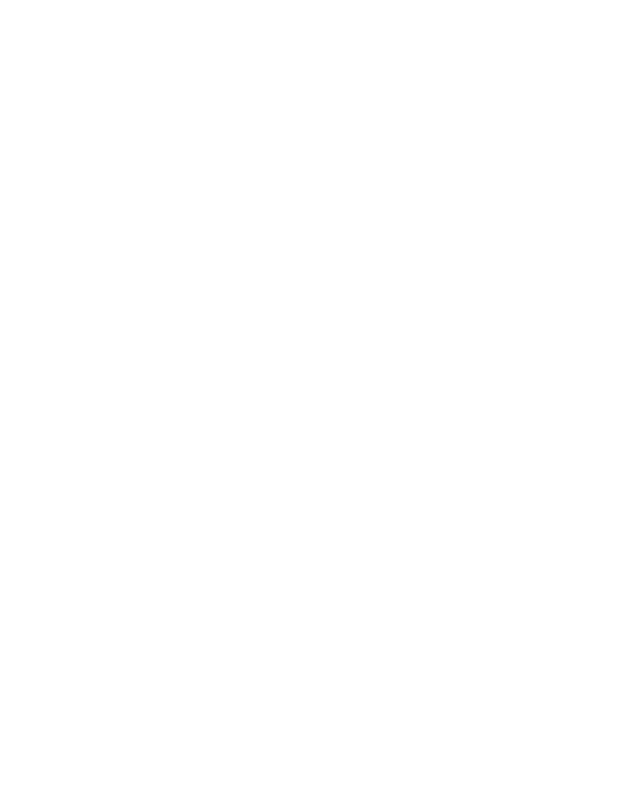
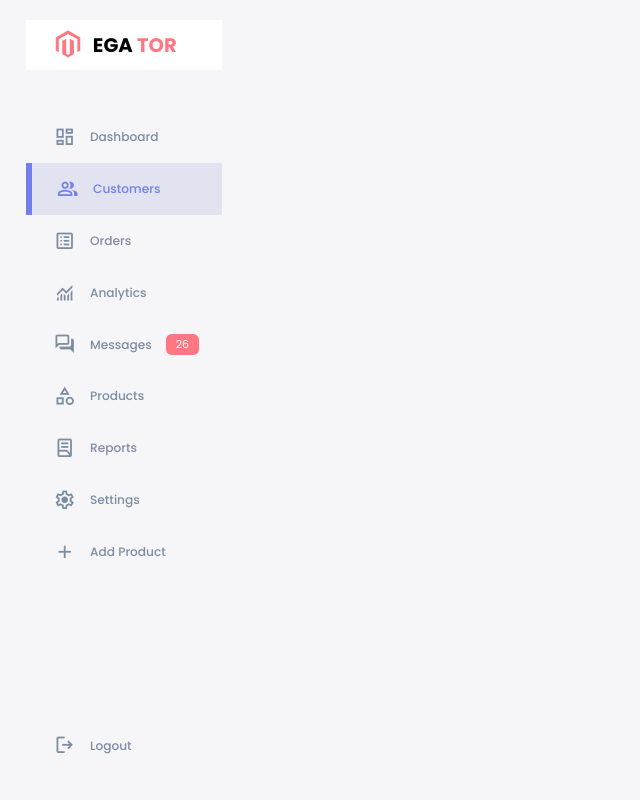
Before and after one commit to Hassan-Hammoud/AdminDashboard-W5, a plain HTML site: page index.html in a window 1280 px wide. Shown: the whole page, without its empty margins (0-640 px from the left). Drawn offline with nearby package versions, Linux system fonts and the light colour scheme.

Commit message:
finished aside bar  section with css style

```diff
--- a/index.html
+++ b/index.html
@@ -8,20 +8,14 @@
     </title>
 
     <link rel="stylesheet" href="./style.css" />
-
-    <!-- ICON MUI CDN  -->
     <link
+      href="https://fonts.googleapis.com/css2?family=Material+Symbols+Outlined"
       rel="stylesheet"
-      href="https://fonts.googleapis.com/icon?family=Material+Icons"
     />
 
-    <!-- FONT FAMILY  -->
-
-    <link rel="preconnect" href="https://fonts.googleapis.com" />
-    <link rel="preconnect" href="https://fonts.gstatic.com" crossorigin />
     <link
-      href="https://fonts.googleapis.com/css2?family=Montserrat:ital,wght@0,100..900;1,100..900&display=swap"
-      rel="stylesheet"
+      href="https://fonts.googleapis.com/css2?family=Material+Symbols+Outlined"
+      rel="style.css"
     />
 
     <!-- SWIPER JS SLIDER -->
@@ -31,6 +25,64 @@
     /> -->
   </head>
   <body>
+    <div class="container">
+      <aside>
+        <div class="top">
+          <div class="logo">
+            <img src="./assets/logo.png" alt="LogoImage" />
+            <h2>EGA <span class="danger">TOR</span></h2>
+          </div>
+          <div class="close" id="close-btn">
+            <span class="material-symbols-outlined"> close </span>
+          </div>
+        </div>
+        <div class="sidebar">
+          <a href="#"
+            ><span class="material-symbols-outlined"> dashboard </span>
+            <h3>Dashboard</h3></a
+          >
+          <a href="#" class="active"
+            ><span class="material-symbols-outlined"> group </span>
+            <h3>Customers</h3>
+          </a>
+          <a href="#"
+            ><span class="material-symbols-outlined"> list_alt </span>
+            <h3>Orders</h3></a
+          >
+          <a href="#"
+            ><span class="material-symbols-outlined"> monitoring </span>
+            <h3>Analytics</h3></a
+          >
+          <a href="#"
+            ><span class="material-symbols-outlined"> forum </span>
+            <h3>Messages</h3>
+            <span class="message-count">26</span></a
+          >
+          <a href="#"
+            ><span class="material-symbols-outlined"> category </span>
+            <h3>Products</h3></a
+          >
+          <a href="#"
+            ><span class="material-symbols-outlined"> lab_profile </span>
+            <h3>Reports</h3></a
+          >
+          <a href="#"
+            ><span class="material-symbols-outlined"> settings </span>
+            <h3>Settings</h3></a
+          >
+          <a href="#"
+            ><span class="material-symbols-outlined"> add </span>
+            <h3>Add Product</h3></a
+          >
+
+          <a href="#"
+            ><span class="material-symbols-outlined"> logout </span>
+            <h3>Logout</h3></a
+          >
+        </div>
+      </aside>
+    </div>
     <script src="index.js"></script>
   </body>
 </html>
+<!-- three hours and 48 minutes left  -->
--- a/style.css
+++ b/style.css
@@ -0,0 +1,244 @@
+/* Google fonts  */
+
+@import url("https://fonts.googleapis.com/css2?family=Montserrat:ital,wght@0,100..900;1,100..900&family=Poppins:ital,wght@0,100;0,200;0,300;0,400;0,500;0,600;0,700;0,800;0,900;1,100;1,200;1,300;1,400;1,500;1,600;1,700;1,800;1,900&display=swap");
+
+/* Google fonts  */
+
+/* All variables   */
+
+:root {
+  --color-primary: #7380ec;
+
+  --color-danger: #ff7782;
+
+  --color-success: #41f1b6;
+
+  --color-warning: #ffbb55;
+
+  --color-white: #fff;
+
+  --color-info-dark: #7d8da1;
+
+  --color-info-light: #dce1eb;
+
+  --color-dark: #363949;
+
+  --color-light: rgba(132, 139, 200, 0.18);
+
+  --color-primary-variant: #111e88;
+
+  --color-dark-variant: #677483;
+
+  --color-background: #f6f6f9;
+
+  --card-border-radius: 2rem;
+
+  --border-radius-1: 0.4rem;
+
+  --border-radius-2: 0.8rem;
+
+  --border-radius-3: 1.2rem;
+
+  --card-padding: 1.8rem;
+
+  --padding-1: 1.2rem;
+
+  --box-shadow: 0 2rem 3rem var(--color-light);
+}
+
+/* All variables   */
+
+* {
+  margin: 0;
+  padding: 0;
+  outline: 0;
+  appearance: none;
+  border: 0;
+  text-decoration: none;
+  list-style: none;
+  box-sizing: border-box;
+}
+
+html {
+  font-size: 14px;
+}
+
+body {
+  width: 100vw;
+  height: 100vh;
+  font-family: poppins, sans-serif;
+  font-size: 0.88rem;
+  background: var(--color-background);
+  user-select: none;
+  overflow: hidden;
+}
+
+.container {
+  display: grid;
+  width: 96%;
+  margin: 0 auto;
+  /* background: var(--color-background); */
+  gap: 1.8rem;
+  grid-template-columns: 14rem auto 23rem;
+}
+
+a {
+  color: var(--color-dark);
+}
+
+img {
+  display: block;
+  width: 100%;
+}
+
+h1 {
+  font-weight: 800;
+  font-size: 1.8rem;
+}
+
+h2 {
+  font-size: 1.4rem;
+}
+
+h3 {
+  font-size: 0.87rem;
+}
+
+h4 {
+  font-size: 0.8rem;
+}
+
+h5 {
+  font-size: 0.77rem;
+}
+
+small {
+  font-size: 0.75rem;
+}
+
+.profile-photo {
+  width: 2.8rem;
+  height: 2.8rem;
+  border-radius: 50%;
+  overflow: hidden;
+}
+
+.text-muted {
+  color: var(--color-info-dark);
+}
+
+p {
+  color: var(--color-dark-variant);
+}
+
+b {
+  color: var(--color-dark);
+}
+
+.primary {
+  color: var(--color-primary);
+}
+.danger {
+  color: var(--color-danger);
+}
+.success {
+  color: var(--color-success);
+}
+.warning {
+  color: var(--color-warning);
+}
+
+aside {
+  height: 100vh;
+}
+
+aside .top {
+  background: white;
+  display: flex;
+  align-items: center;
+  justify-content: space-between;
+  margin-top: 1.4rem;
+  padding: 10px 0 10px 2rem;
+}
+
+aside .logo {
+  display: flex;
+  gap: 0.8rem;
+}
+
+aside .logo img {
+  width: 2rem;
+  height: 2rem;
+}
+
+aside .close {
+  display: none;
+}
+
+aside .sidebar {
+  display: flex;
+  flex-direction: column;
+  height: 86vh;
+  position: relative;
+  top: 3rem;
+}
+
+aside h3 {
+  font-weight: 500;
+}
+
+aside .sidebar a {
+  display: flex;
+  color: var(--color-info-dark);
+  margin-left: 2rem;
+  gap: 1rem;
+  align-items: center;
+  position: relative;
+  height: 3.7rem;
+  transition: all 300ms ease;
+}
+
+aside .sidebar a span {
+  font-size: 1.6rem;
+  transition: all 300ms ease;
+}
+
+aside .sidebar a:last-child {
+  position: absolute;
+  bottom: 2rem;
+  width: 100%;
+}
+
+aside .sidebar a.active {
+  background: var(--color-light);
+  color: var(--color-primary);
+  margin-left: 0;
+}
+
+aside .sidebar a.active::before {
+  content: "";
+  width: 6px;
+  height: 100%;
+  background: var(--color-primary);
+}
+
+aside .sidebar a.active span {
+  color: var(--color-primary);
+  margin-left: calc(1rem - 3px);
+}
+
+aside .sidebar a:hover {
+  color: var(--color-primary);
+}
+
+aside .sidebar a:hover span {
+  margin-left: 1rem;
+}
+
+aside .sidebar .message-count {
+  background-color: var(--color-danger);
+  color: var(--color-white);
+  font-size: 11px;
+  padding: 2px 10px;
+  border-radius: var(--border-radius-1);
+}
```
Also changed, not shown: assets/logo.png (renamed from dashboard assets/logo.png), assets/profile-1.jpg (renamed from dashboard assets/profile-1.jpg), assets/profile-2.jpg (renamed from dashboard assets/profile-2.jpg), assets/profile-3.jpg (renamed from dashboard assets/profile-3.jpg), assets/profile-4.jpg (renamed from dashboard assets/profile-4.jpg).
